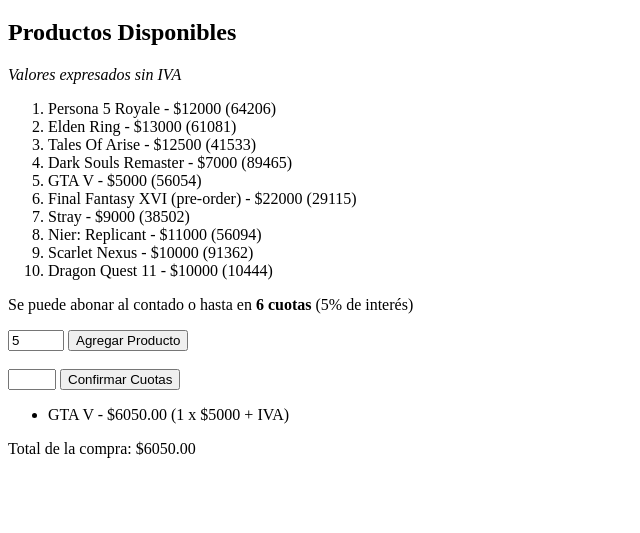
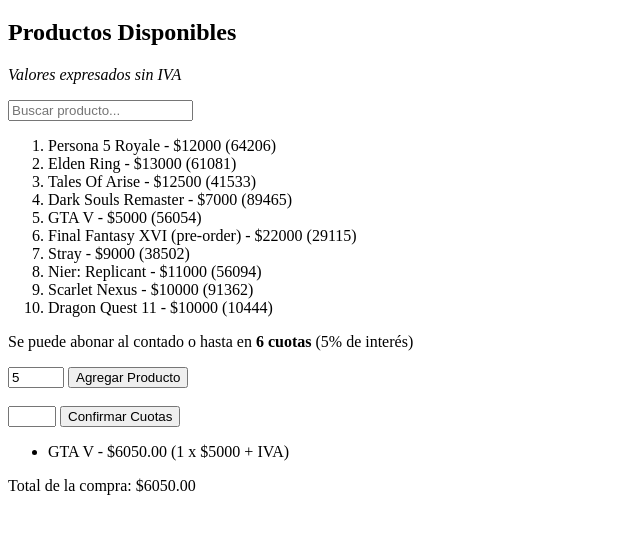
Before and after one commit to pablog47/JavaScript, a plain HTML site: page index.html in a window 1280 px wide. Both pictures are taken after typing "5" into the empty fields and a click on the button "Agregar Producto". Shown: the part 61-594 px from the top of the page, without its empty margins (0-640 px from the left). Drawn offline with Linux system fonts and the light colour scheme.

Commit message:
Se añadió buscador de productos

```diff
--- a/index.html
+++ b/index.html
@@ -10,6 +10,7 @@
     <h1>Tienda Virtual</h1>
     <h2>Productos Disponibles</h2>
     <p><i>Valores expresados sin IVA</i></p>
+    <input type="text" id="buscador" placeholder="Buscar producto..." oninput="filtrarProductos(this.value)" />
     <ol id="listaProductos"></ol>
     <p>Se puede abonar al contado o hasta en <b>6 cuotas</b> (5% de interés)</p>
     <div>
--- a/js/scripts.js
+++ b/js/scripts.js
@@ -10,6 +10,7 @@ const calcularPrecio = (precio, cuotas) => {
 }
 
 let carrito = []
+const buscador = document.getElementById("buscador")
 const listaProductos = document.getElementById("listaProductos")
 const carritoProductos = document.getElementById("carritoProductos")
 const inputProducto = document.getElementById("indiceProducto")
@@ -68,18 +69,38 @@ const productos = [
     },
 ]
 
-productos.forEach(producto => {
-    const item = document.createElement("li")
-    item.appendChild(document.createTextNode(`${producto.nombre} - $${producto.precio} (${producto.id})`))
-    listaProductos.appendChild(item)
-})
+let productosFiltrados = []
+
+const filtrarProductos = (texto) => {
+    if(texto) {
+        productosFiltrados = productos.filter(producto => producto.nombre.toLowerCase().includes(texto))
+    } else {
+        productosFiltrados = productos
+    }
+    renderizarProductos()
+}
+
+const renderizarProductos = () => {
+    listaProductos.innerHTML = ""
+    if(productosFiltrados.length) {
+        productosFiltrados.forEach(producto => {
+            const item = document.createElement("li")
+            item.appendChild(document.createTextNode(`${producto.nombre} - $${producto.precio} (${producto.id})`))
+            listaProductos.appendChild(item)
+        })
+    } else {
+        listaProductos.appendChild(document.createTextNode(`No se han encontrado productos que coincidan con la búsqueda "${buscador.value}".`))
+    }
+}
+
+filtrarProductos()
 
 const agregarProducto = () => {
     const numero = parseInt(inputProducto.value)
-    if(!validarNumeroEnRango(numero, 1, 10)) {
-        alert("Debe ingresar un número entre 1 y 10")
+    if(!validarNumeroEnRango(numero, 1, productosFiltrados.length)) {
+        alert("Opción inválida")
     } else {
-        const producto = productos[numero-1]
+        const producto = productosFiltrados[numero-1]
         const index = carrito.findIndex(elem => elem.id === producto.id)
         if(index !== -1) {
             carrito[index] = { ...carrito[index], cantidad: carrito[index].cantidad + 1 }
```
